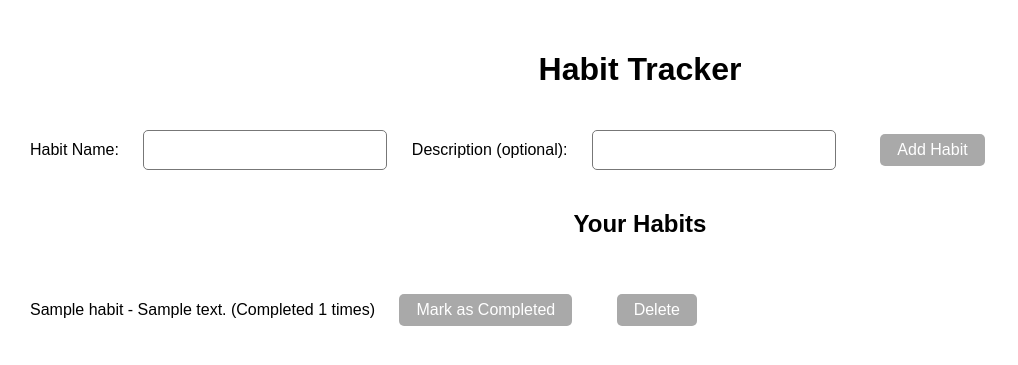
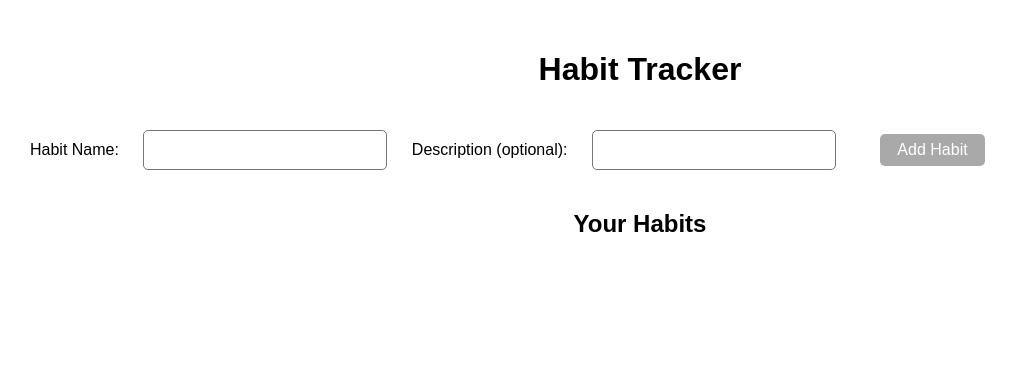
Before and after one commit to jaggergourley/Habit-Tracker, a Flask app: page / in a window 1280 px wide. Shown: the top 365 px of the page, without its empty margins (0-1018 px from the left). Run offline with Flask 3, Linux system fonts and the light colour scheme; tables that the repository leaves empty hold one stand-in row (values such as "Sample post").

Commit message:
Refactoring things

```diff
--- a/app.py
+++ b/app.py
@@ -1,86 +1,10 @@
-from flask import Flask, render_template, url_for, request, jsonify
-from flask_sqlalchemy import SQLAlchemy
-from datetime import datetime
+from flask import Flask, render_template
 
 app = Flask(__name__)
-app.config['SQLALCHEMY_DATABASE_URI'] = 'sqlite:///test.db'
-db = SQLAlchemy(app)
-
-class Habit(db.Model):
-    id = db.Column(db.Integer, primary_key=True)
-    name = db.Column(db.String(200), nullable=False)
-    description = db.Column(db.String(500))
-    start_date = db.Column(db.DateTime, default=datetime.utcnow)
-
-    # Relationship to the Completion model
-    completions = db.relationship('Completion', backref='habit', lazy=True, cascade="all, delete-orphan")
-
-    def to_dict(self):
-        return {
-            'id': self.id,
-            'name': self.name,
-            'description': self.description,
-            'start_date': self.start_date,
-            'completions': [completion.to_dict() for completion in self.completions]
-        }
-
-    def __repr__(self):
-        return '<Habit %r>' % self.name
-
-
-class Completion(db.Model):
-    id = db.Column(db.Integer, primary_key=True)
-    date_completed = db.Column(db.Date, default=datetime.utcnow().date())
-    habit_id = db.Column(db.Integer, db.ForeignKey('habit.id'), nullable=False)
-
-    def __repr__(self):
-        return '<Completion for %r on %r>' % (self.habit.name, self.date_completed)
-
 
 @app.route('/')
 def index():
-    # Query all habits
-    habits = Habit.query.all()
-
-    # Pass them to the template
-    return render_template('index.html', habits=habits)
-
-with app.app_context():
-    db.create_all()
-
-@app.route('/api/habits', methods=['GET'])
-def get_habits():
-    habits = Habit.query.all()
-    return jsonify([habit.to_dict() for habit in habits])
-
-@app.route('/add-habit', methods=['POST'])
-def add_habit():
-    data = request.json
-    new_habit = Habit(name=data['name'], description=data.get('description', ''))
-    db.session.add(new_habit)
-    db.session.commit()
-    return jsonify(new_habit.to_dict())
-
-@app.route('/delete-habit/<int:habit_id>', methods=['POST'])
-def delete_habit(habit_id):
-    habit_to_delete = Habit.query.get_or_404(habit_id)
-    db.session.delete(habit_to_delete)
-    db.session.commit()
-    return jsonify({'message': 'Habit deleted successfully', 'habit_id': habit_id})
-
-@app.route('/complete-habit/<int:habit_id>', methods=['POST'])
-def complete_habit(habit_id):
-    habit = Habit.query.get_or_404(habit_id)
-    today = datetime.utcnow().date()
-    existing_completion = Completion.query.filter_by(habit_id=habit.id).filter(db.func.date(Completion.date_completed) == today).first()
-
-    if not existing_completion:
-        completion = Completion(habit_id=habit.id)
-        db.session.add(completion)
-        db.session.commit()
-
-    return jsonify({'message': 'Habit marked as complete', 'habit_id': habit_id})
-
+    return render_template('index.html')
 
 if __name__ == "__main__":
     app.run(debug=True)
--- a/templates/index.html
+++ b/templates/index.html
@@ -2,7 +2,8 @@
 
 {% block head %}
 <script src="https://code.jquery.com/jquery-3.6.0.min.js"></script>
-<script src="./static/index.js"></script>
+<script src="{{ url_for('static', filename='index.js') }}"></script>
+
 {% endblock %}
 
 {% block body %}
```
Also changed, not shown: static/js/index.js (deleted, +0 -45 lines).
